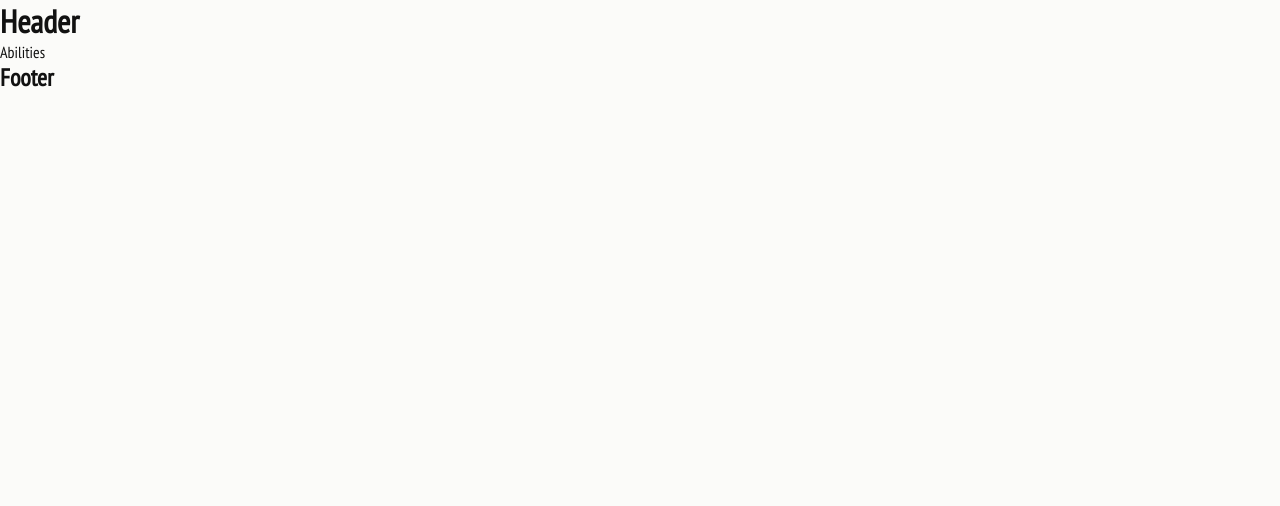
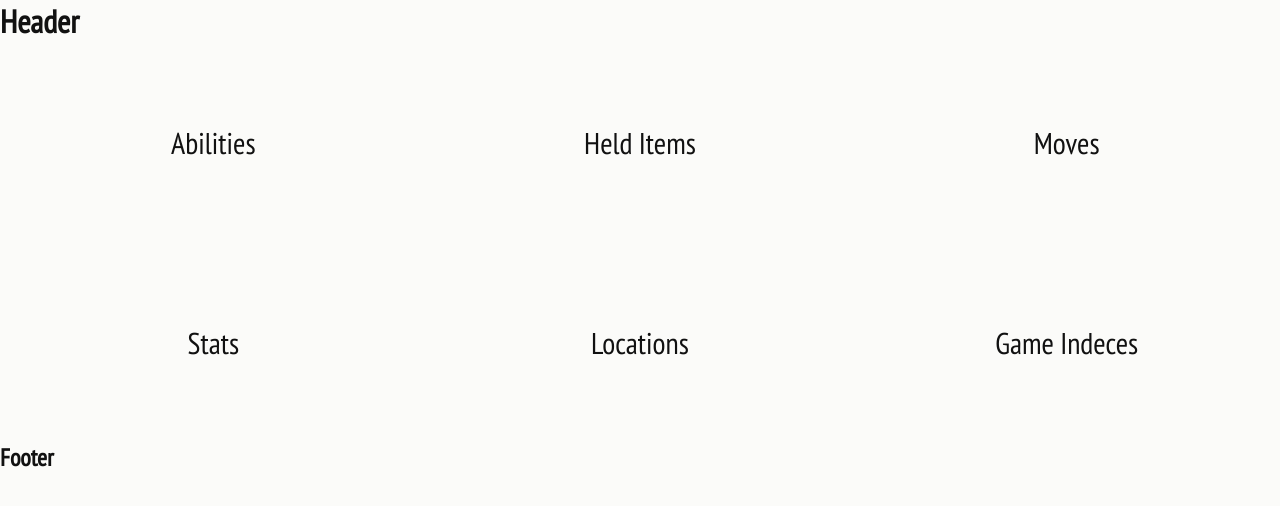
Before and after one commit to praqo/pokefetch, a Next.js app: page /pokefetch/pokemon/CharacterInfo in a window 1280 px wide. Shown: the top 506 px of the page. Built offline with nearby package versions, Linux system fonts and the light colour scheme.

Commit message:
start CharacterInfo grid design

```diff
--- a/pages/pokemon/CharacterInfo.js
+++ b/pages/pokemon/CharacterInfo.js
@@ -4,7 +4,7 @@
 function CharacterInfo({ data }) {
   const [category, SetCategory] = useState("");
   const handleClick = (e) => {
-    console.log(e.currentTarget.dataset.category);
+    alert(e.currentTarget.dataset.category);
   };
 
   if (category) {
@@ -20,11 +20,41 @@
       >
         Abilities
       </div>
-      <div className="character-category"></div>
-      <div className="character-category"></div>
-      <div className="character-category"></div>
-      <div className="character-category"></div>
-      <div className="character-category"></div>
+      <div
+        className="character-category"
+        data-category="held_items"
+        onClick={handleClick}
+      >
+        Held Items
+      </div>
+      <div
+        className="character-category"
+        data-category="moves"
+        onClick={handleClick}
+      >
+        Moves
+      </div>
+      <div
+        className="character-category"
+        data-category="stats"
+        onClick={handleClick}
+      >
+        Stats
+      </div>
+      <div
+        className="character-category"
+        data-category="location_area_encounters"
+        onClick={handleClick}
+      >
+        Locations
+      </div>
+      <div
+        className="character-category"
+        data-category="game_indices"
+        onClick={handleClick}
+      >
+        Game Indeces
+      </div>
     </div>
   );
 }
--- /dev/null
+++ b/styles/partials/_character-info.scss
@@ -0,0 +1,19 @@
+.character-info {
+  display: grid;
+  grid-template-columns: repeat(3, 1fr);
+  grid-template-rows: repeat(2, 200px);
+}
+
+.character-category {
+  display: flex;
+  align-items: center;
+  justify-content: center;
+  font-size: 30px;
+  cursor: pointer;
+  transition: all 0.3s ease-in-out;
+}
+
+.character-category:hover {
+  background-color: $purple-500;
+  color: $white-500;
+}
--- a/styles/styles.scss
+++ b/styles/styles.scss
@@ -3,3 +3,4 @@
 @import "partials/global";
 @import "partials/home";
 @import "partials/character-page";
+@import "partials/character-info";
```
